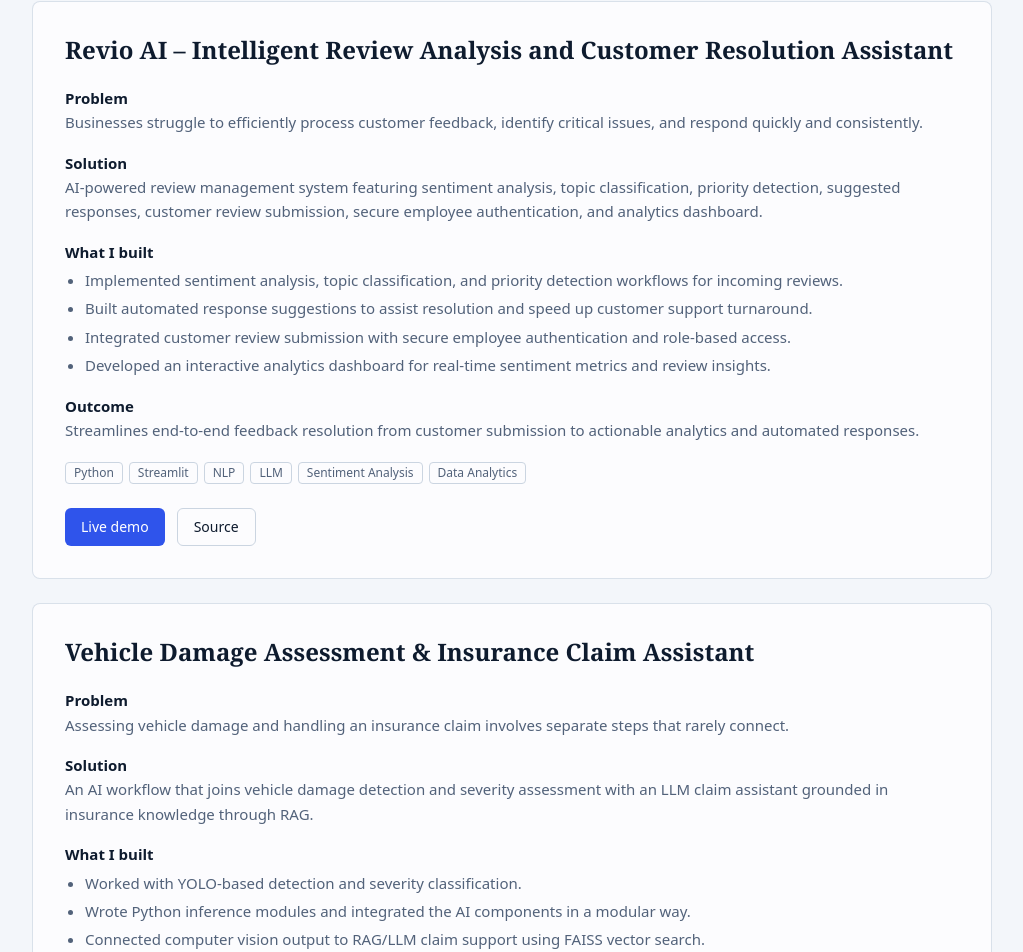
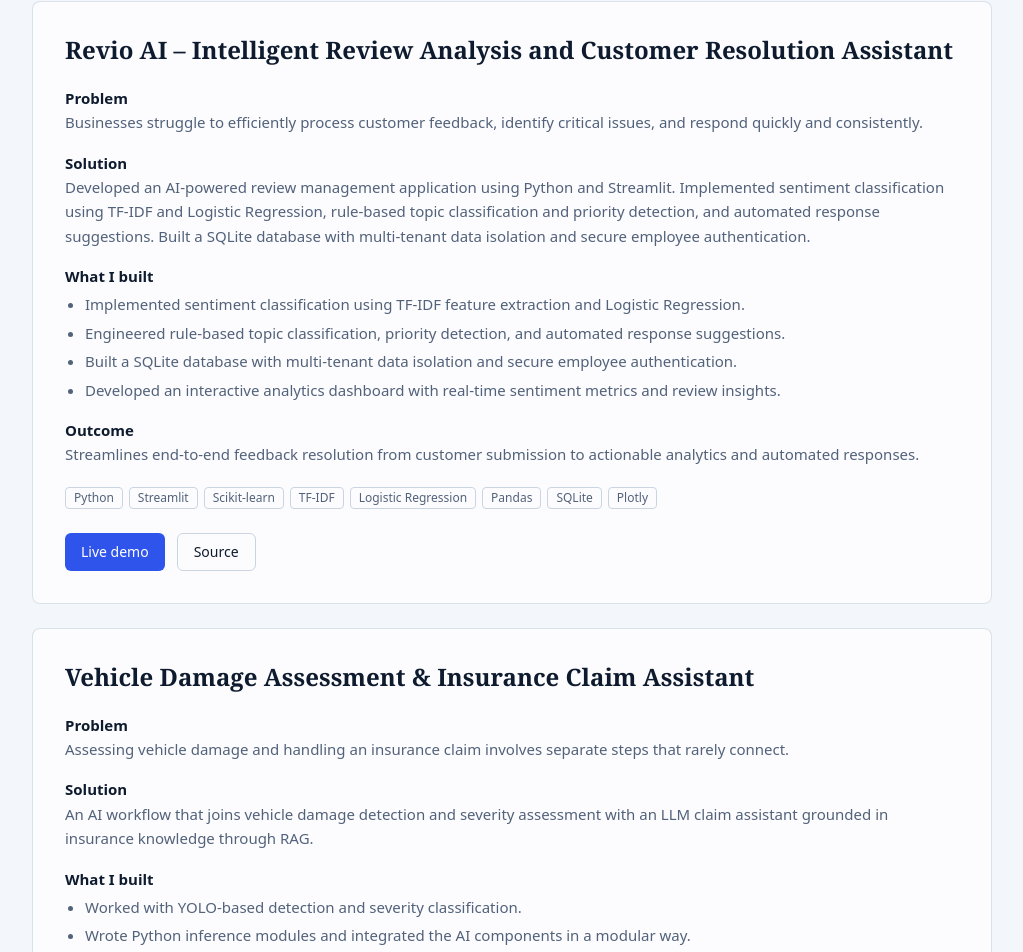
Before and after one commit to kiransree2002/Kiran-Portfolio, a Next.js app: page / in a window 1280 px wide. Shown: the part 1328-2280 px from the top of the page, without its empty margins (128-1151 px from the left). Built offline with nearby package versions, Linux system fonts and the light colour scheme.

Commit message:
Update Revio AI project technical details

```diff
--- a/data/profile.js
+++ b/data/profile.js
@@ -58,16 +58,25 @@ export const projects = [
     problem:
       "Businesses struggle to efficiently process customer feedback, identify critical issues, and respond quickly and consistently.",
     solution:
-      "AI-powered review management system featuring sentiment analysis, topic classification, priority detection, suggested responses, customer review submission, secure employee authentication, and analytics dashboard.",
+      "Developed an AI-powered review management application using Python and Streamlit. Implemented sentiment classification using TF-IDF and Logistic Regression, rule-based topic classification and priority detection, and automated response suggestions. Built a SQLite database with multi-tenant data isolation and secure employee authentication.",
     contribution: [
-      "Implemented sentiment analysis, topic classification, and priority detection workflows for incoming reviews.",
-      "Built automated response suggestions to assist resolution and speed up customer support turnaround.",
-      "Integrated customer review submission with secure employee authentication and role-based access.",
-      "Developed an interactive analytics dashboard for real-time sentiment metrics and review insights.",
+      "Implemented sentiment classification using TF-IDF feature extraction and Logistic Regression.",
+      "Engineered rule-based topic classification, priority detection, and automated response suggestions.",
+      "Built a SQLite database with multi-tenant data isolation and secure employee authentication.",
+      "Developed an interactive analytics dashboard with real-time sentiment metrics and review insights.",
     ],
     outcome:
       "Streamlines end-to-end feedback resolution from customer submission to actionable analytics and automated responses.",
-    stack: ["Python", "Streamlit", "NLP", "LLM", "Sentiment Analysis", "Data Analytics"],
+    stack: [
+      "Python",
+      "Streamlit",
+      "Scikit-learn",
+      "TF-IDF",
+      "Logistic Regression",
+      "Pandas",
+      "SQLite",
+      "Plotly",
+    ],
     links: [
       { label: "Live demo", href: "https://revio-ai-review-assistant.streamlit.app/" },
       {
```
